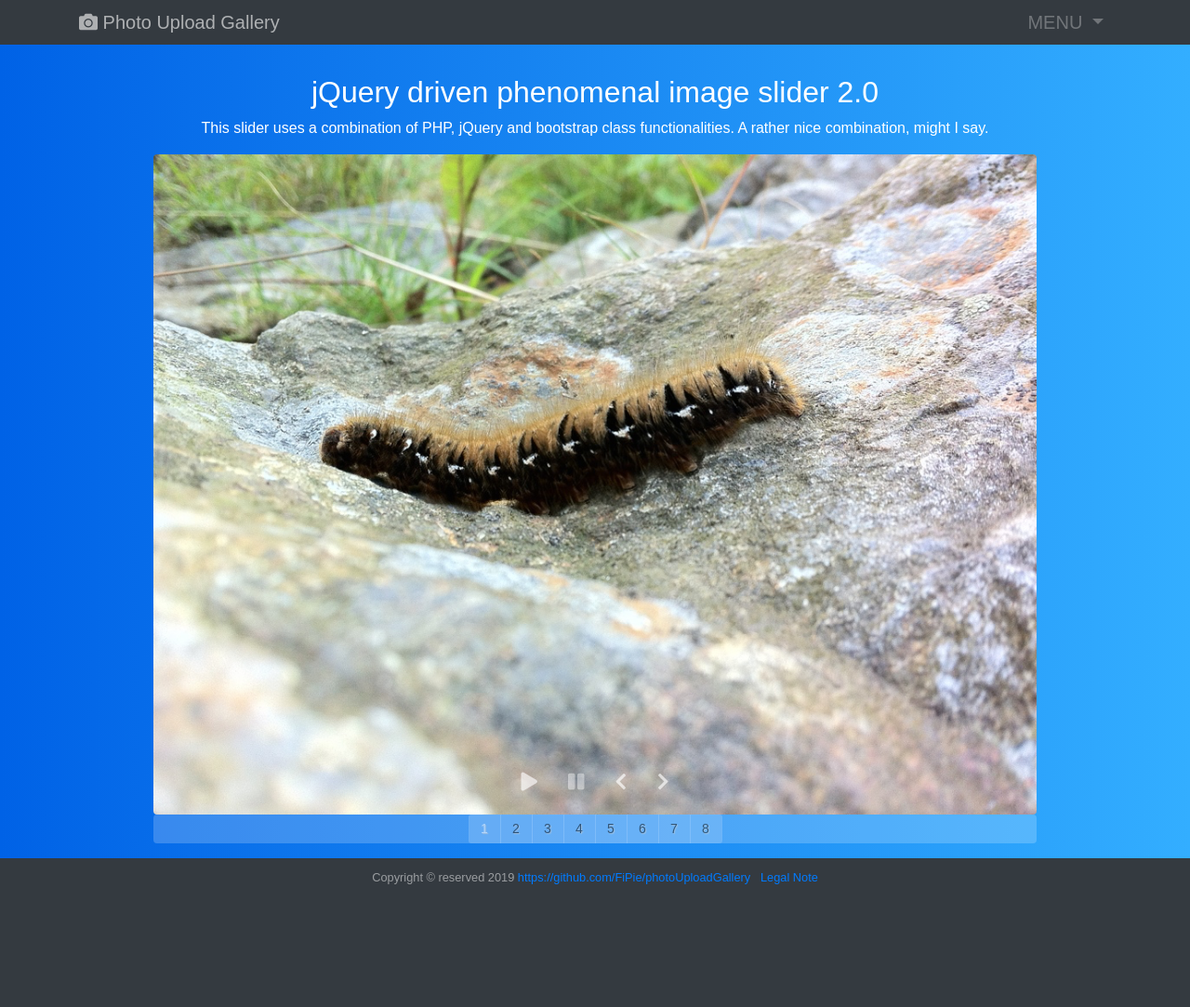
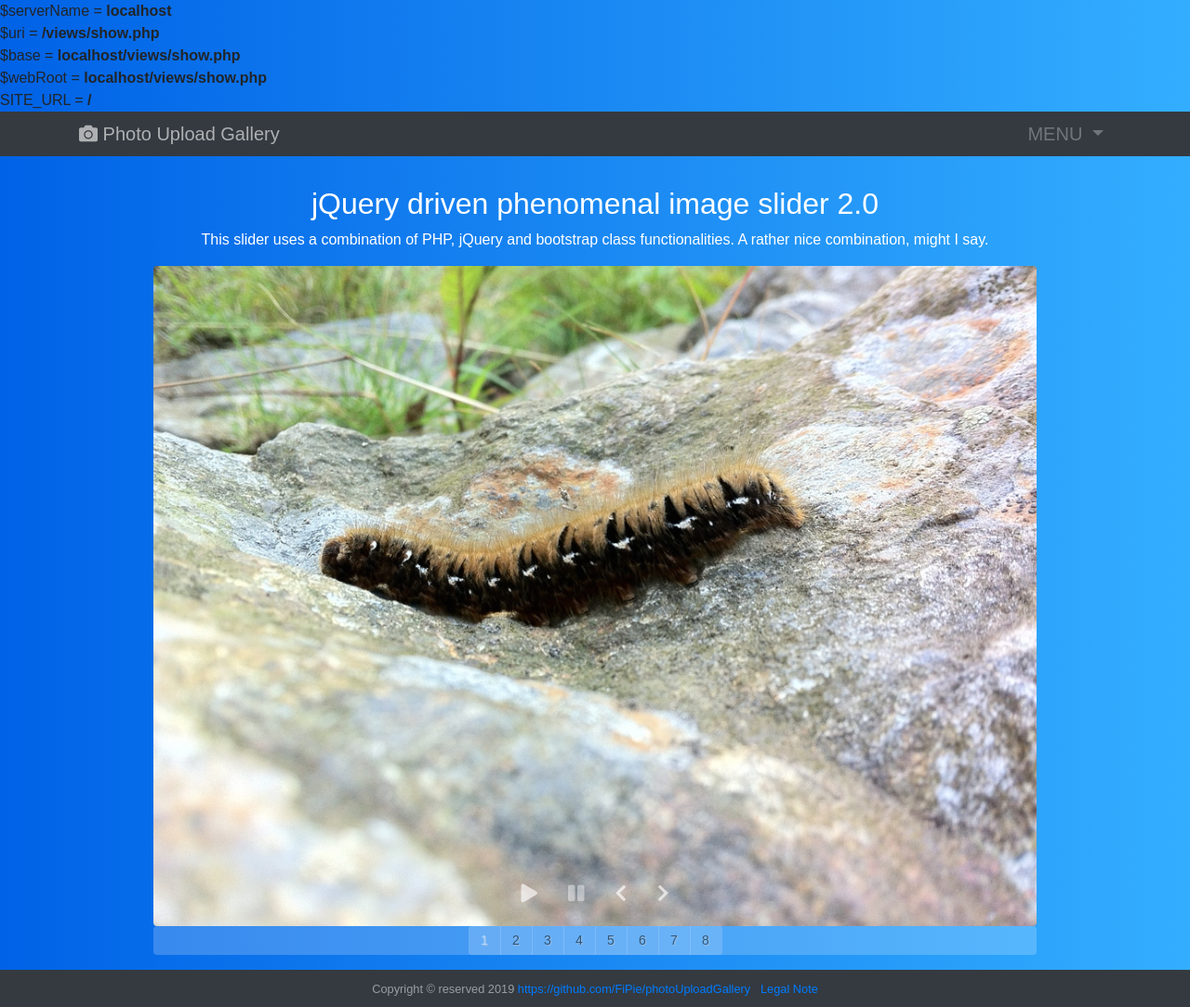
Before and after one commit to FiPie/photoUploadGallery, a PHP site: page /views/show.php in a window 1280 px wide. Shown: the whole page at 93% size. Before the commit the page ends 951 px from the top, so only its background shows below. Run offline with PHP 8.4, Linux system fonts and the light colour scheme; some libraries are stand-ins or nearby versions.

Commit message:
Please debug me! Errors while including menu.php and footer.php to views, obtaining double values of hrefs in links calculated in php in the menu.php fragment

```diff
--- a/fragments/menu.php
+++ b/fragments/menu.php
@@ -1,7 +1,22 @@
+<?php
+$serverName = $_SERVER['SERVER_NAME'];
+$uri = $_SERVER['REQUEST_URI'];
+$base = $serverName . $uri;
+$webRoot = substr($base, 0, 39);
+define(SITE_URL, $webRoot);
+// Here I am displaying all the variables obtained step by step. So far so good.
+echo '$serverName = <b>' . $serverName . '</b><br>';    //output:  localhost
+echo '$uri = <b>' . $uri . '</b><br>';                  //output:  /~filippie/photoUploadGallery/index.php
+echo '$base = <b>' . $base . '</b><br>';                //output:  localhost/~filippie/photoUploadGallery/index.php
+echo '$webRoot = <b>' . $webRoot . '</b><br>';          //output:  localhost/~filippie/photoUploadGallery/
+echo 'SITE_URL = <b>' . SITE_URL . '</b><br>';          //output:  localhost/~filippie/photoUploadGallery/
+
+// But when I'm using above variable ex. SITE_URL in the code below, where I want to dynamically substitue the href value, somehow I recieve a string with the proper value but doubled and concatenated... moreover when I inspect the element with the href value I've created, the value displayed on element seems to be ok ex. 'localhost/~filippie/photoUploadGallery/index.php' but when I hover mouse over it, it shows the doubled string value ex. 'localhost/~filippie/photoUploadGallery/localhost/~filippie/photoUploadGallery/index.php'   why php!? WHY?!
+?>
 
 <nav class="navbar navbar-expand-lg my-0 py-0 navbar-dark bg-dark">
     <div class="container my-0 py-0">
-        <a class="navbar-brand" href="/photoUploadGallery/index.php"><i class="fas fa-camera"></i> Photo Upload Gallery</a>
+        <a class="navbar-brand" href="<?= SITE_URL.'index.php' ?>"><i class="fas fa-camera"></i> Photo Upload Gallery</a>
         <button class="navbar-toggler" type="button" data-toggle="collapse" data-target="#navbarSupportedContent" aria-controls="navbarSupportedContent" aria-expanded="false" aria-label="Toggle navigation">
             <span class="navbar-toggler-icon"></span>
         </button>
@@ -13,11 +28,11 @@
                     </a>
                     <!-- Here's the magic. Add the .animate and .slide-in classes to your .dropdown-menu and you're all set! -->
                     <div class="dropdown-menu dropdown-menu-right animate slideIn" aria-labelledby="navbarDropdown">
-                        <a class="dropdown-item" href="/photoUploadGallery/index.php">Homepage</a>
+                        <a class="dropdown-item" href="<?= SITE_URL . 'index.php' ?>">Homepage</a>
                         <div class="dropdown-divider"></div>
-                        <a class="dropdown-item" href="/photoUploadGallery/views/thumbnailGallery.php">Gallery</a>
-                        <a class="dropdown-item" href="/photoUploadGallery/views/show.php">Slider</a>
-                        <a class="dropdown-item" href="/photoUploadGallery/views/legalNote.php">Legal Note</a>
+                        <a class="dropdown-item" href="<?= SITE_URL . 'views/thumbnailGallery.php' ?>">Gallery</a>
+                        <a class="dropdown-item" href="<?= SITE_URL . 'views/show.php' ?>">Slider</a>
+                        <a class="dropdown-item" href="<?= SITE_URL . 'views/legalNote.php' ?>">Legal Note</a>
                     </div>
                 </li>
             </ul>
--- a/views/legalNote.php
+++ b/views/legalNote.php
@@ -21,7 +21,7 @@ session_start();
     </head>
     <body class="d-flex flex-column">
         <div class="page-content">
-            <?php include $_SERVER['DOCUMENT_ROOT'] . "/photoUploadGallery/fragments/menu.php"; ?>
+            <?php include "../fragments/menu.php"; ?>
             <div class="container">
                 <div class='row mt-5 px-5 text-center text-white'>
                     <div class="col-lg-10 md-11 mx-auto">
@@ -51,6 +51,6 @@ session_start();
             </div>
         </div>
 
-        <?php include $_SERVER['DOCUMENT_ROOT'] . "/photoUploadGallery/fragments/footer.php"; ?>
+        <?php include "../fragments/footer.php"; ?>
     </body>
 </html>
--- a/views/show.php
+++ b/views/show.php
@@ -16,7 +16,7 @@
     <body class="d-flex flex-column">
 
         <div class="page-content">
-            <?php include $_SERVER['DOCUMENT_ROOT'] . "/photoUploadGallery/fragments/menu.php"; ?>
+            <?php include "../fragments/menu.php"; ?>
             <div class="container">
 
                 <div class="row mt-3 pt-3 text-justify text-white">
@@ -53,7 +53,7 @@
             </div>
         </div>
 
-        <?php include $_SERVER['DOCUMENT_ROOT']."/photoUploadGallery/fragments/footer.php"; ?>
+        <?php include "../fragments/footer.php"; ?>
 
         <script type="text/javascript">
             //Here I pass an array of file names in a variable obtained by PHP in JSON format to an external javascript file.
--- a/views/thumbnailGallery.php
+++ b/views/thumbnailGallery.php
@@ -23,7 +23,7 @@ session_start();
     <body class="d-flex flex-column">
 
         <div class="page-content">
-            <?php include $_SERVER['DOCUMENT_ROOT'] . "/photoUploadGallery/fragments/menu.php"; ?>
+            <?php include "../fragments/menu.php"; ?>
 
             <div class="container">
 
@@ -61,7 +61,7 @@ session_start();
         </div>
     </div>
 
-    <?php include $_SERVER['DOCUMENT_ROOT'] . "/photoUploadGallery/fragments/footer.php"; ?>
+    <?php include "../fragments/footer.php"; ?>
 
     <script type="text/javascript">
         //Here I pass an array of file names in a variable obtained by PHP in JSON format to an external javascript file.
```
Also changed, not shown: index.php (+6 -4 lines), fragments/footer.php (line endings or trailing spaces).
